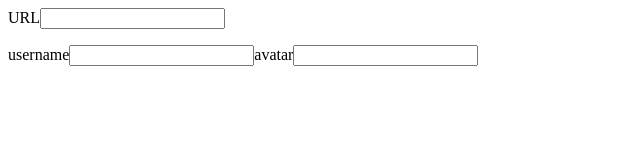
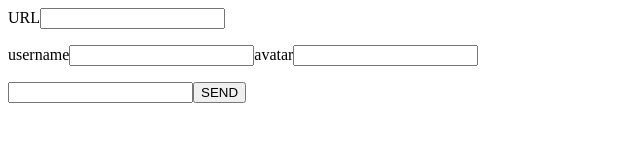
Before and after one commit to HartleyE1/discordWebhooks, a plain HTML site: page index.html in a window 1280 px wide. Shown: the whole page, without its empty margins (0-640 px from the left). Drawn offline with Linux system fonts and the light colour scheme.

Commit message:
Edited Files

```diff
--- a/index.html
+++ b/index.html
@@ -5,5 +5,6 @@
     <body>
         <p>URL<input id="webhookURL"></p>
         <p>username<input id="webhookUsername">avatar<input id="webhookAvatar"></p>
+        <p><input id="webhookContent"><button onclick="sendMessage1();">SEND</button></p>
     </body>
 </html>
--- a/script.js
+++ b/script.js
@@ -0,0 +1,21 @@
+function sendMessage1() {
+
+    var contentText = document.getElementById('').value
+    var URL = document.getElementById('webhookURL').value
+    var username = document.getElementById('webhookUsername').value
+    var avatar = document.getElementById('webhookAvatar').value
+
+    var request = new XMLHttpRequest(URL);
+    request.open("POST", "");
+
+    request.setRequestHeader('Content-type', 'application/json');
+
+    var params1 = {
+      username: username,
+      avatar_url: avatar,
+      content: contentText
+
+    }
+
+    request.send(JSON.stringify(params1));
+  }
```
